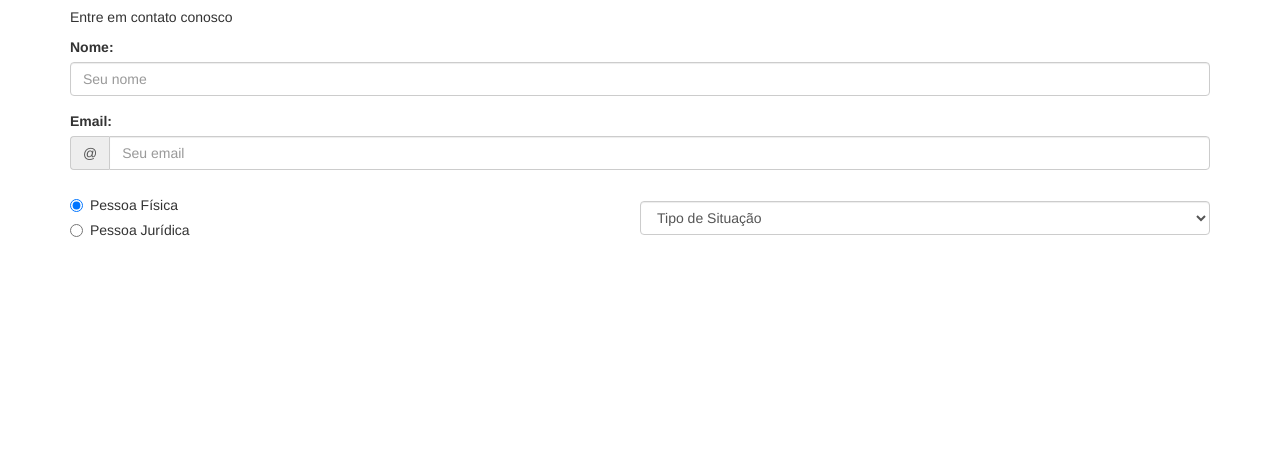
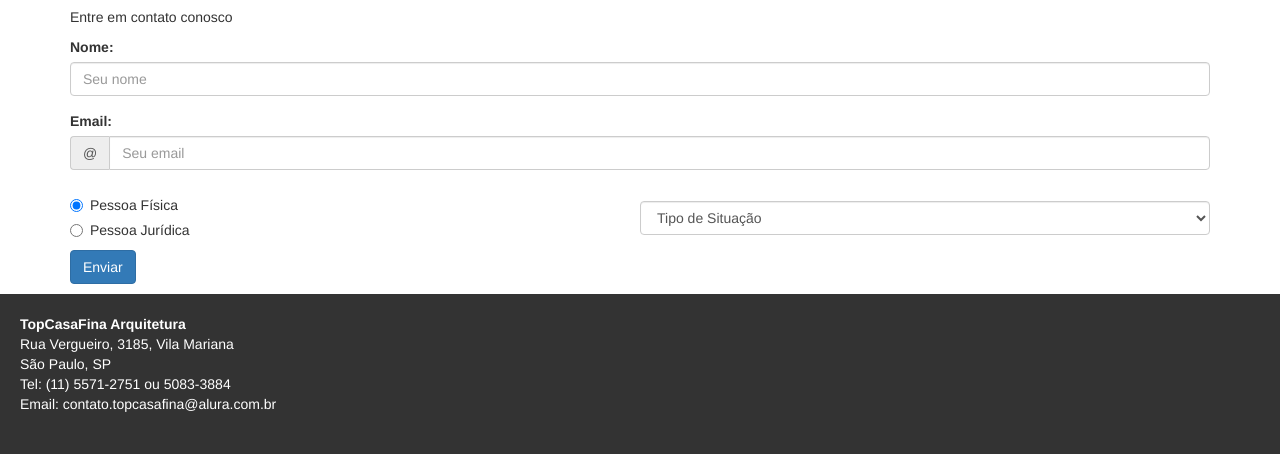
Before and after one commit to mauriciomedeiros/treinamentos-alura, a plain HTML site: page Bootstrap-criacao-de-uma-single-page-responsiva/topCasaFinaArquitetura/index.html in a window 1280 px wide. Shown: the part 5535-5989 px from the top of the page. Before the commit the page ends 5785 px from the top, so only its background shows below. Drawn offline with Linux system fonts and the light colour scheme.

Commit message:
Mostrando o endereço no rodapé

```diff
--- a/Bootstrap-criacao-de-uma-single-page-responsiva/topCasaFinaArquitetura/css/estilos.css
+++ b/Bootstrap-criacao-de-uma-single-page-responsiva/topCasaFinaArquitetura/css/estilos.css
@@ -22,3 +22,10 @@
 .grupo radio .radio:first-child {
     margin-top: 0;
  }
+
+footer {
+	background-color: #333;
+	color: #FFF;
+	padding: 20px;
+	margin-top: 10px;
+ }
--- a/Bootstrap-criacao-de-uma-single-page-responsiva/topCasaFinaArquitetura/index.html
+++ b/Bootstrap-criacao-de-uma-single-page-responsiva/topCasaFinaArquitetura/index.html
@@ -193,8 +193,19 @@
                   <option>Apartamento</option>
                   <option>Mansão</option>
                </select>
+            <button type="button" class="btn btn-primary">Enviar</button>
          </form>
       </section>
+
+      <footer>
+         <address>
+            <strong>TopCasaFina Arquitetura</strong><br>
+            Rua Vergueiro, 3185, Vila Mariana<br>
+            São Paulo, SP<br>
+            Tel: (11) 5571-2751 ou 5083-3884<br>
+            Email: contato.topcasafina@alura.com.br
+         </address>
+      </footer>
 
       <script src="lib/jquery/jquery.js"></script>
    	<script src="lib/bootstrap/js/bootstrap.min.js"></script>
```
